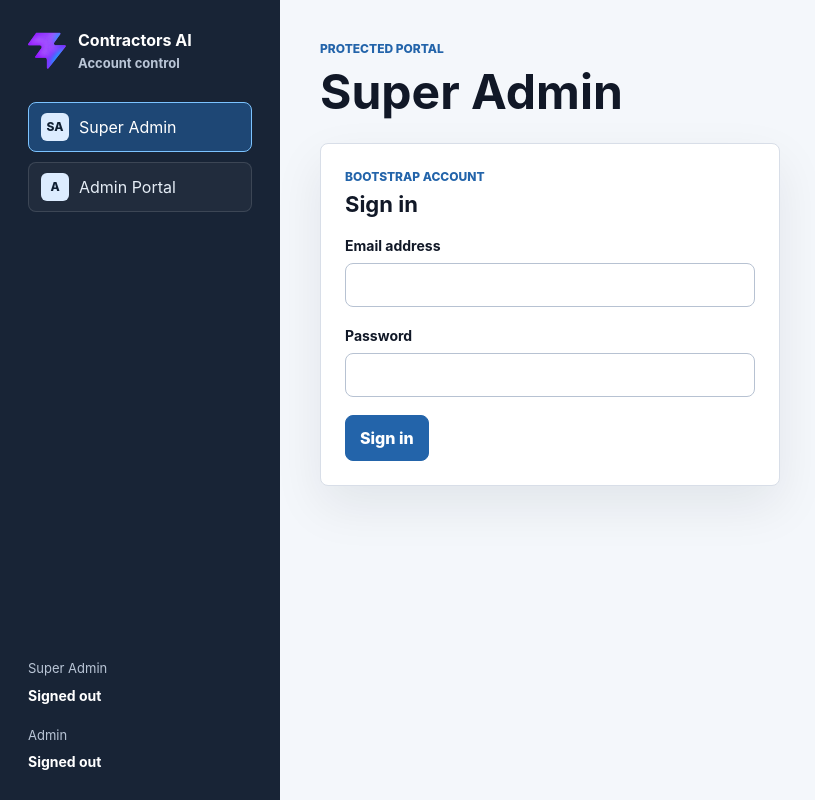
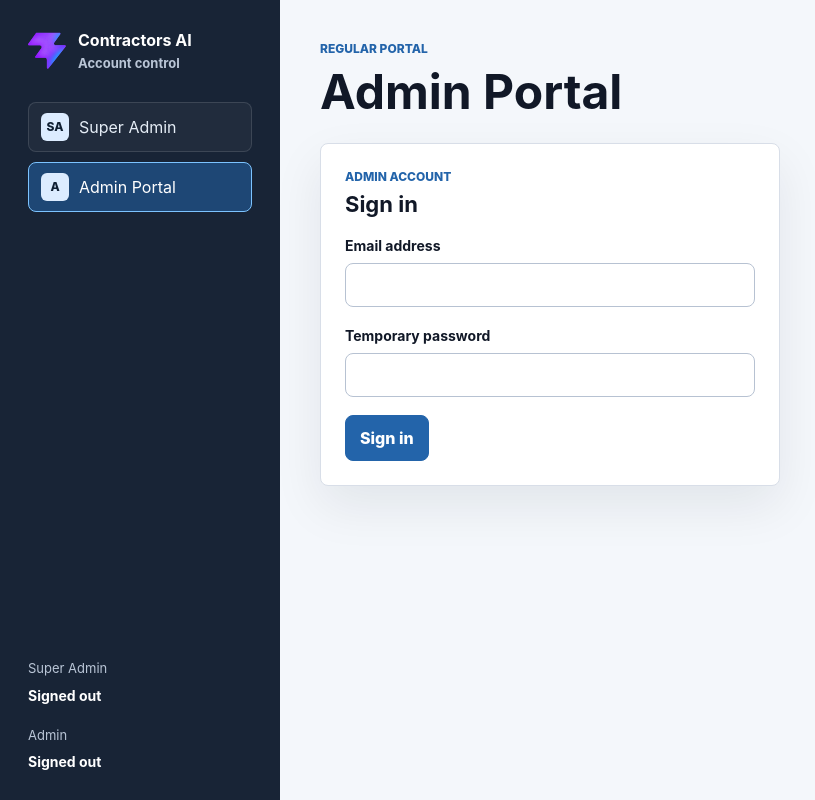
Before and after one commit to kevinvegax/contractos-ai, a React (Vite) app: page /admin in a window 1280 px wide. Shown: the whole page, without its empty margins (0-815 px from the left). Built offline with nearby package versions, Linux system fonts and the light colour scheme; no server answers.

Commit message:
Implemented React-router-dom

```diff
--- a/package.json
+++ b/package.json
@@ -14,7 +14,8 @@
     "@neondatabase/serverless": "^1.1.0",
     "pg": "^8.22.0",
     "react": "^19.2.7",
-    "react-dom": "^19.2.7"
+    "react-dom": "^19.2.7",
+    "react-router-dom": "^7.18.2"
   },
   "devDependencies": {
     "@babel/core": "^7.29.7",
--- a/src/App.tsx
+++ b/src/App.tsx
@@ -1,4 +1,4 @@
-import { useState } from 'react'
+import { Navigate, Route, Routes } from 'react-router-dom'
 
 import { useAdminAuth } from './features/auth/hooks/useAdminAuth'
 import { useSuperAdminAuth } from './features/auth/hooks/useSuperAdminAuth'
@@ -6,10 +6,8 @@ import { AdminDashboard } from './features/dashboard/components/AdminDashboard'
 import { DashboardSidebar } from './features/dashboard/components/DashboardSidebar'
 import { SuperAdminDashboard } from './features/dashboard/components/SuperAdminDashboard'
 import { useAdminAccounts } from './features/users/hooks/useAdminAccounts'
-import type { Portal } from './types/portal'
 
 function App() {
-  const [activePortal, setActivePortal] = useState<Portal>('super-admin')
   const adminAccounts = useAdminAccounts()
   const superAdminAuth = useSuperAdminAuth({
     afterSignIn: adminAccounts.loadAdmins,
@@ -20,21 +18,25 @@ function App() {
   return (
     <main className="app-shell">
       <DashboardSidebar
-        activePortal={activePortal}
         superAdminAuth={superAdminAuth.auth}
         adminAuth={adminAuth.auth}
-        onPortalChange={setActivePortal}
       />
 
       <section className="content-shell">
-        {activePortal === 'super-admin' ? (
-          <SuperAdminDashboard
-            auth={superAdminAuth}
-            adminAccounts={adminAccounts}
+        <Routes>
+          <Route path="/" element={<Navigate to="/admin" replace />} />
+          <Route
+            path="/super-admin"
+            element={
+              <SuperAdminDashboard
+                auth={superAdminAuth}
+                adminAccounts={adminAccounts}
+              />
+            }
           />
-        ) : (
-          <AdminDashboard auth={adminAuth} />
-        )}
+          <Route path="/admin" element={<AdminDashboard auth={adminAuth} />} />
+          <Route path="*" element={<Navigate to="/admin" replace />} />
+        </Routes>
       </section>
     </main>
   )
--- a/src/features/dashboard/components/DashboardSidebar.tsx
+++ b/src/features/dashboard/components/DashboardSidebar.tsx
@@ -1,46 +1,41 @@
+import { NavLink } from 'react-router-dom'
+
 import type { AuthState } from '../../auth/types'
-import type { Portal } from '../../../types/portal'
 
 type DashboardSidebarProps = {
-  activePortal: Portal
   superAdminAuth: AuthState
   adminAuth: AuthState
-  onPortalChange: (portal: Portal) => void
 }
 
 export function DashboardSidebar({
-  activePortal,
   superAdminAuth,
   adminAuth,
-  onPortalChange,
 }: DashboardSidebarProps) {
   return (
     <aside className="sidebar">
-      <a className="brand" href="/" aria-label="Contractors AI home">
+      <NavLink className="brand" to="/admin" aria-label="Contractors AI home">
         <img src="/favicon.svg" alt="" />
         <span>
           <strong>Contractors AI</strong>
           <small>Account control</small>
         </span>
-      </a>
+      </NavLink>
 
       <nav className="portal-tabs" aria-label="Portal selection">
-        <button
-          type="button"
-          className={activePortal === 'super-admin' ? 'active' : ''}
-          onClick={() => onPortalChange('super-admin')}
+        <NavLink
+          to="/super-admin"
+          className={({ isActive }) => (isActive ? 'active' : undefined)}
         >
           <span aria-hidden="true">SA</span>
           Super Admin
-        </button>
-        <button
-          type="button"
-          className={activePortal === 'admin' ? 'active' : ''}
-          onClick={() => onPortalChange('admin')}
+        </NavLink>
+        <NavLink
+          to="/admin"
+          className={({ isActive }) => (isActive ? 'active' : undefined)}
         >
           <span aria-hidden="true">A</span>
           Admin Portal
-        </button>
+        </NavLink>
       </nav>
 
       <div className="session-stack">
--- a/src/index.css
+++ b/src/index.css
@@ -124,7 +124,7 @@ h2 {
   gap: 10px;
 }
 
-.portal-tabs button {
+.portal-tabs a {
   display: flex;
   align-items: center;
   gap: 10px;
@@ -135,10 +135,11 @@ h2 {
   border-radius: 8px;
   color: #e5edf6;
   background: rgba(255, 255, 255, 0.04);
+  text-decoration: none;
   text-align: left;
 }
 
-.portal-tabs button.active {
+.portal-tabs a.active {
   border-color: #7cc3ff;
   color: #ffffff;
   background: rgba(35, 100, 170, 0.55);
--- a/src/main.tsx
+++ b/src/main.tsx
@@ -1,10 +1,13 @@
 import { StrictMode } from 'react'
 import { createRoot } from 'react-dom/client'
+import { BrowserRouter } from 'react-router-dom'
 import './index.css'
 import App from './App'
 
 createRoot(document.getElementById('root')!).render(
   <StrictMode>
-    <App />
+    <BrowserRouter>
+      <App />
+    </BrowserRouter>
   </StrictMode>,
 )
```
Also changed, not shown: 1 other file (tests, documents, lock files or other folders).
